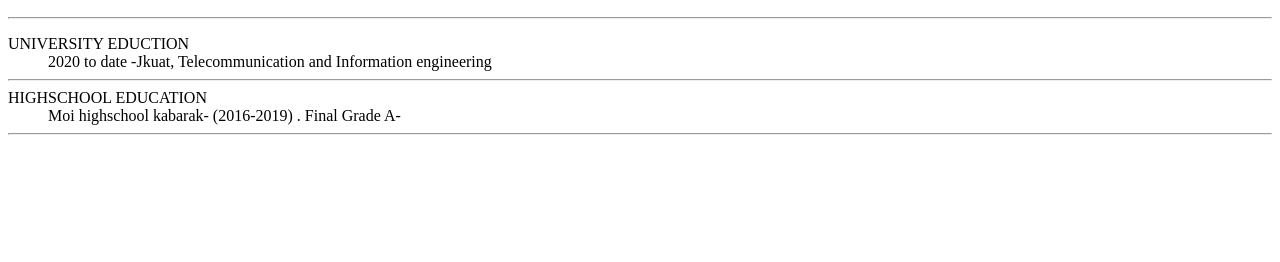
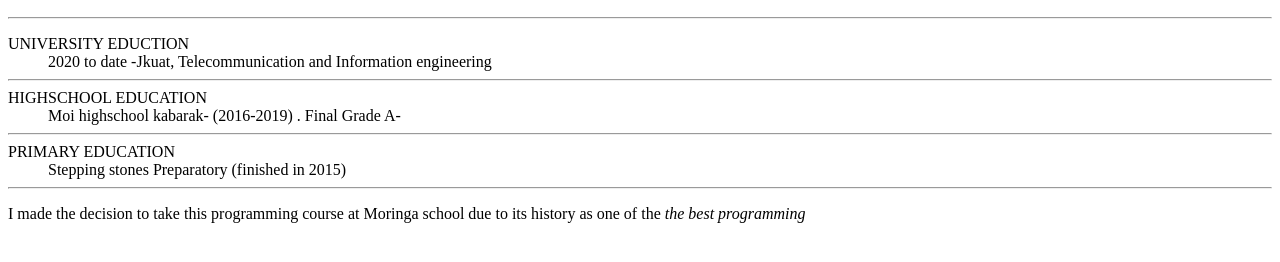
Before and after one commit to MICHAELMUNAVU83/MORINGA-PREP, a plain HTML site: page index.html in a window 1280 px wide. Shown: the part 210-472 px from the top of the page. Drawn offline with Linux system fonts and the light colour scheme.

Commit message:
added reason for moringa

```diff
--- a/index.html
+++ b/index.html
@@ -42,24 +42,12 @@
         <dt>HIGHSCHOOL EDUCATION </dt>
         <dd> Moi highschool kabarak- (2016-2019) . Final Grade A-</dd>
         <hr style="color: blue;">
-
-
-
-
-
-
-
-
-
-
-
-
-
-
-
-
+        <dt> PRIMARY EDUCATION</dt>
+        <dd> Stepping stones Preparatory (finished in 2015)</dd>
+        <hr style="color: blue;">
 
     </dl>
+       I made the decision to take this programming course at Moringa school due to its history as one of the <em>the best programming</em>
 
 
 
```
